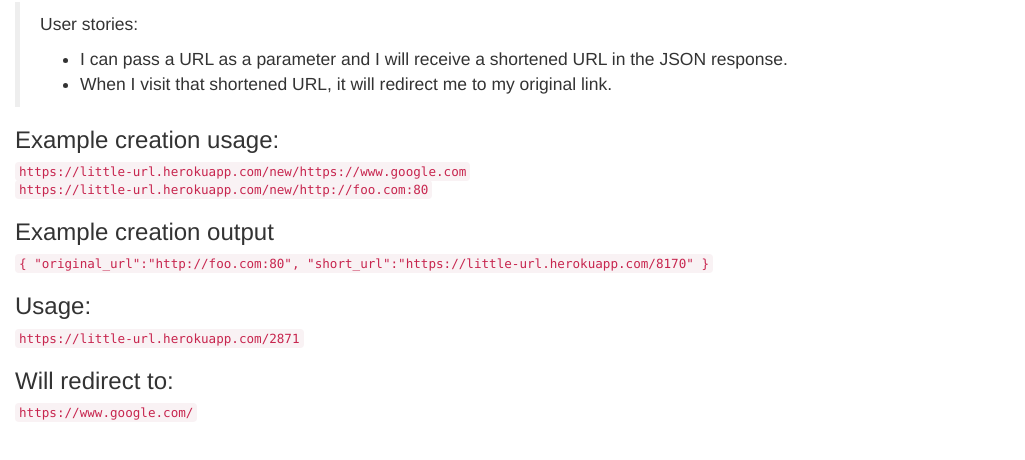
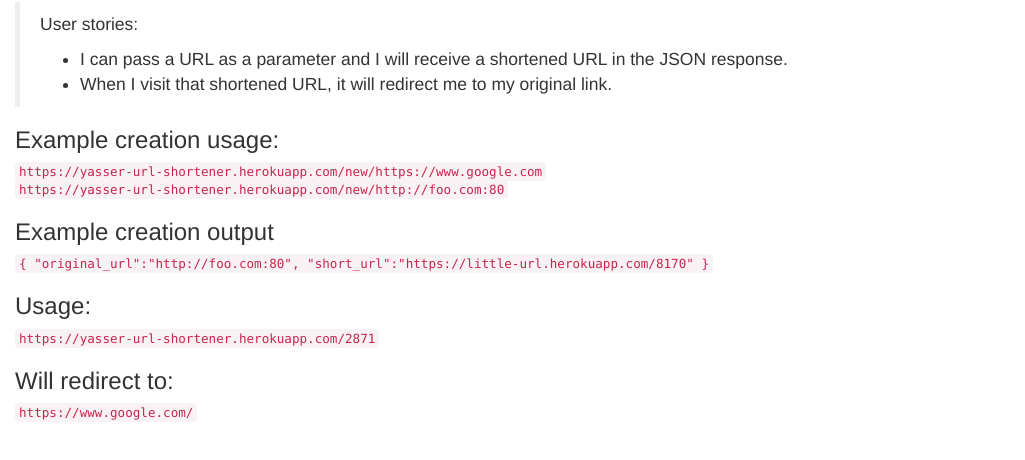
Before and after one commit to yasserhussain1110/URLShortenerMicroservice, a website: page public/index.html in a window 1280 px wide. Shown: the part 88-548 px from the top of the page, without its empty margins (0-1025 px from the left). Drawn offline with nearby package versions, Linux system fonts and the light colour scheme.

Commit message:
set heroku env var. added code. all done.

```diff
--- a/public/index.html
+++ b/public/index.html
@@ -23,14 +23,16 @@
         </ul>
     </blockquote>
     <h3>Example creation usage:</h3>
-    <code>https://little-url.herokuapp.com/new/https://www.google.com</code><br/><code>https://little-url.herokuapp.com/new/http://foo.com:80</code>
+    <code>https://yasser-url-shortener.herokuapp.com/new/https://www.google.com</code>
+    <br/>
+    <code>https://yasser-url-shortener.herokuapp.com/new/http://foo.com:80</code>
     <h3>Example creation output</h3>
     <code>{
         "original_url":"http://foo.com:80",
         "short_url":"https://little-url.herokuapp.com/8170"
         }</code>
     <h3>Usage:</h3>
-    <code>https://little-url.herokuapp.com/2871</code>
+    <code>https://yasser-url-shortener.herokuapp.com/2871</code>
     <h3>Will redirect to:</h3>
     <code>https://www.google.com/</code>
 </div>
```
Also changed, not shown: server.js (+1 -8 lines), README.md (added).
